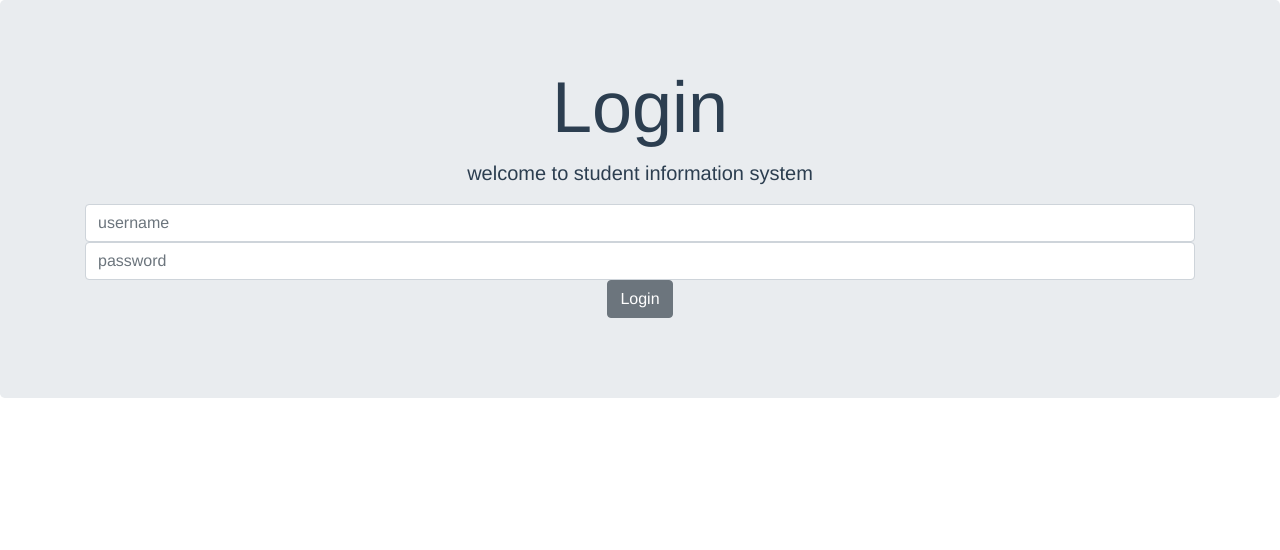
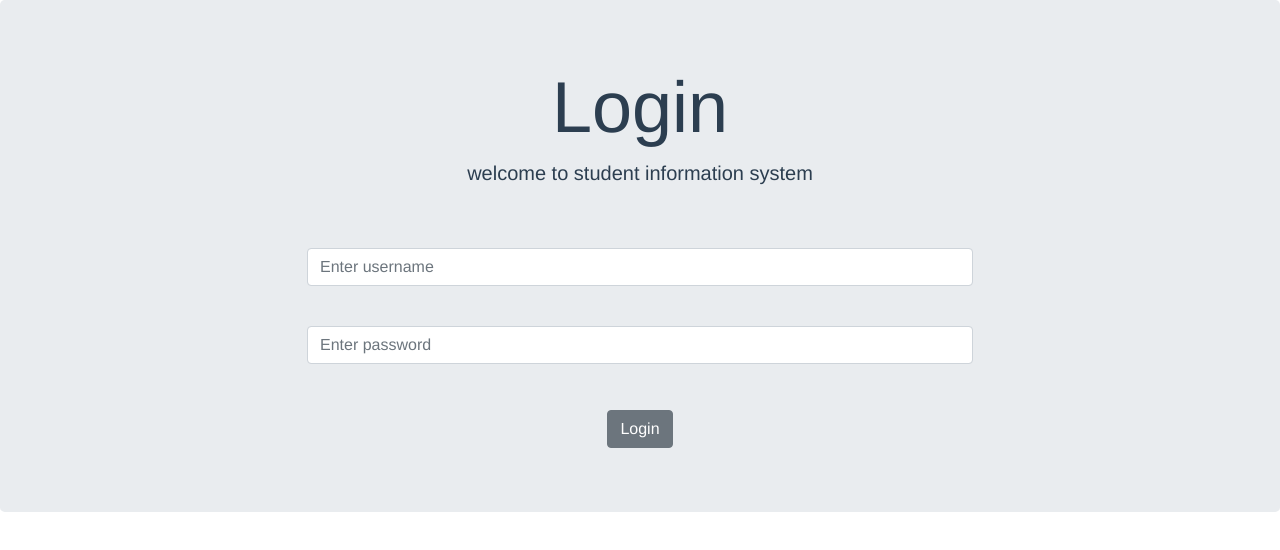
Before and after one commit to laintime01/studentInfoSystem, a Vue app in the folder frontend/: page / in a window 1280 px wide. Shown: the top 550 px of the page. Built offline with nearby package versions, Linux system fonts and the light colour scheme; no server answers.

Commit message:
login vue page done

```diff
--- a/frontend/src/views/LoginView.vue
+++ b/frontend/src/views/LoginView.vue
@@ -1,11 +1,33 @@
 <template>
   <b-jumbotron header="Login" lead="welcome to student information system">
     <div class="container">
-      <b-form-group>
-        <b-form-input placeholder="username">Username</b-form-input>
-        <b-form-input placeholder="password">Password</b-form-input>
-        <b-button>Login</b-button>
-      </b-form-group>
+      <b-form @submit="onSubmit">
+        <b-form-group
+          id="username"
+          label-for="input-username"
+          style="margin-top: 30px"
+        >
+          <b-form-input
+            id="input-username"
+            placeholder="Enter username"
+            v-model="loginForm.username"
+            style="width: 60%; margin-top: 30px; display: inline-block"
+            required
+            >Username</b-form-input
+          >
+        </b-form-group>
+        <b-form-group style="margin-top: 20px">
+          <b-form-input
+            id="input-password"
+            placeholder="Enter password"
+            v-model="loginForm.password"
+            required
+            style="width: 60%; margin-top: 20px; display: inline-block"
+            >Password</b-form-input
+          >
+        </b-form-group>
+        <b-button type="submit" style="margin-top: 30px">Login</b-button>
+      </b-form>
     </div>
   </b-jumbotron>
 </template>
@@ -13,6 +35,20 @@
 <script>
 export default {
   name: "LoginView",
+  data() {
+    return {
+      loginForm: {
+        username: "",
+        password: "",
+      },
+    };
+  },
+  methods: {
+    onSubmit(event) {
+      event.preventDefault();
+      alert(JSON.stringify(this.loginForm));
+    },
+  },
 };
 </script>
 
```
